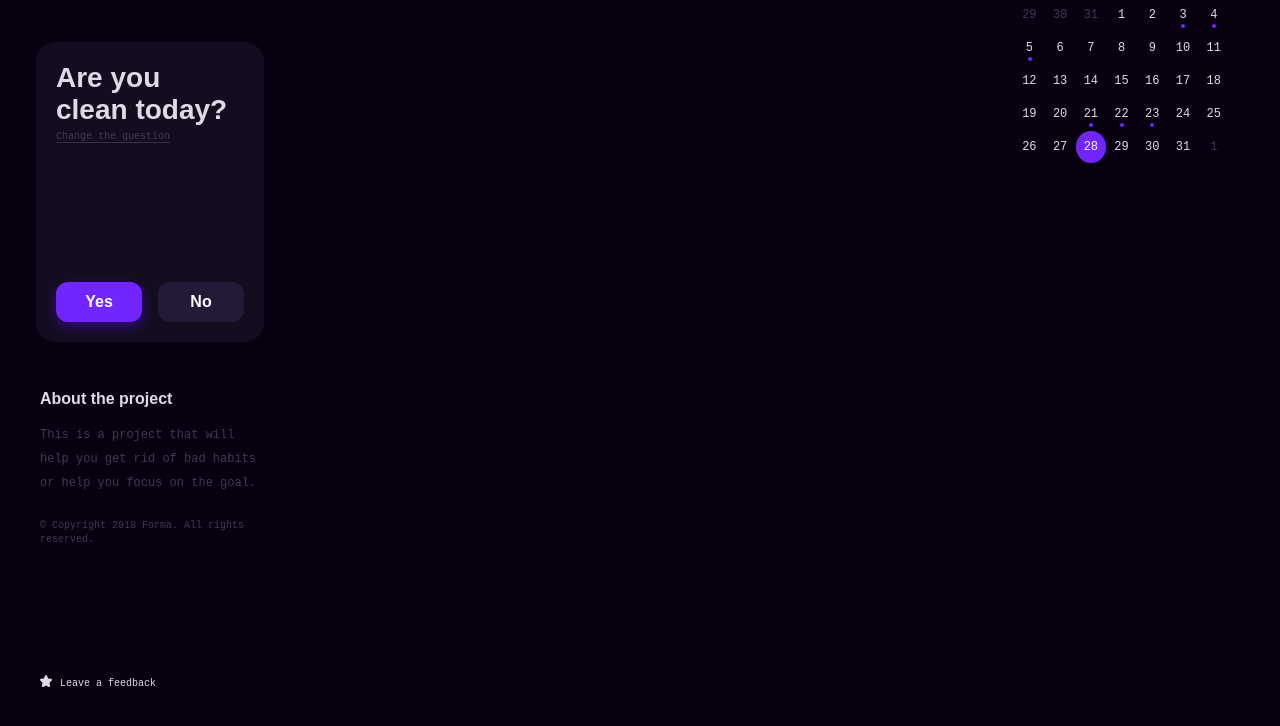
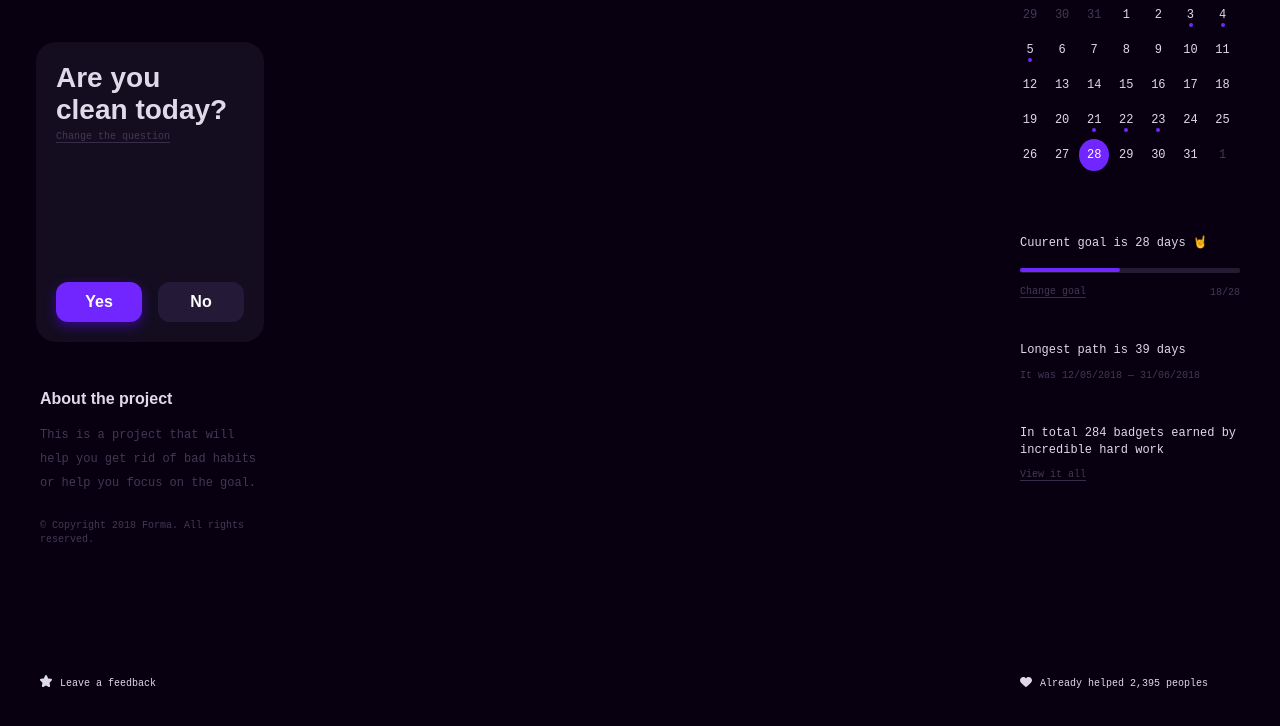
Before and after one commit to tematroinoi/forma-app, a Gatsby site: page / in a window 1280 px wide. Shown: the part 68-794 px from the top of the page. Built offline with nearby package versions, Linux system fonts and the light colour scheme; Gatsby itself is replaced by a stand-in of ours; a web font is replaced by a local one.

Commit message:
right side css done

```diff
--- a/src/components/layout.css
+++ b/src/components/layout.css
@@ -29,6 +29,20 @@ h2 {
   color: #DFDAE8;
   font-family: supria-sans, sans-serif;
   font-size: 16px;
+  margin: 0;
+}
+
+h3 {
+  color: #DFDAE8;
+  font-size: 12px;
+  margin: 0;
+  font-weight: 400;
+  line-height: 17px;
+}
+
+p {
+  color:#433855;
+  font-size: 10px;
   margin: 0;
 }
 
@@ -180,8 +194,8 @@ p.copyright {
 .days li {
   list-style-type: none;
   display: inline-block;
-  width: 13.6%;
-  margin-bottom: 16px;
+  width: 14.2%;
+  margin-bottom: 18px;
   text-align: center;
   font-size: 12px;
   color: #DFDAE8;
@@ -205,9 +219,66 @@ p.copyright {
   border-radius: 50%;
   position: absolute;
   left: 44%;
-  margin-top: 2px;
+  margin-top: 1px;
 }
 
 .days li .old-new {
   color: #433855;
 }
+
+.loader {
+  width: 220px;
+  height: 4px;
+  background: #251C33;
+  border-radius: 2px;
+  padding-bottom: 1px;
+}
+
+.loaderActive {
+  width: 100px;
+  height: 4px;
+  background: #7125FF;
+  border-radius: 2px;
+}
+
+.goal {
+  margin-top: 55px;
+}
+
+.goalDays {
+  margin-bottom: 16px;
+}
+
+.changeGoal, .count {
+  display: inline;
+}
+
+.changeGoal {
+  position: relative;
+}
+
+.count {
+  right: 0;
+  position: absolute;
+  margin-top: 6px;
+}
+
+.counter {
+  margin-top: 8px;
+}
+
+.long {
+  margin-top: 43px;
+}
+
+.path {
+  padding-bottom: 11px;
+}
+
+.total {
+  margin-top: 44px;
+}
+
+.totalCount {
+  padding-bottom: 5px;
+}
--- a/src/pages/index.js
+++ b/src/pages/index.js
@@ -100,6 +100,48 @@ const IndexPage = () => (
            </ul>
         </div>
       </div>
+
+      <div className='goal'>
+        <div className='goalDays'>
+            <h3>Cuurent goal is 28 days 🤘</h3>
+        </div>
+        <div className='loader'>
+          <div className='loaderActive'>
+          </div>
+        </div>
+        <div className='counter'>
+          <div className='changeGoal'>
+          <Link to='#'>Change goal</Link>
+          </div>
+          <div className='count'>
+            <p>18/28</p>
+          </div>
+        </div>
+      </div>
+
+      <div className='long'>
+        <div className='path'>
+          <h3>Longest path is 39 days</h3>
+        </div>
+          <p>It was 12/05/2018 — 31/06/2018</p>
+      </div>
+
+      <div className='total'>
+        <div className='totalCount'>
+          <h3>In total 284 badgets earned by incredible hard work</h3>
+        </div>
+          <Link to='#'>View it all</Link>
+      </div>
+
+      <div className='feedback'>
+          <div className='star'>
+            <img src={require('../images/inUse.svg')} width='12px' />
+          </div>
+          <div className='feedText'>
+            Already helped 2,395 peoples
+          </div>
+      </div>
+
     </div>
   </div>
 )
```
